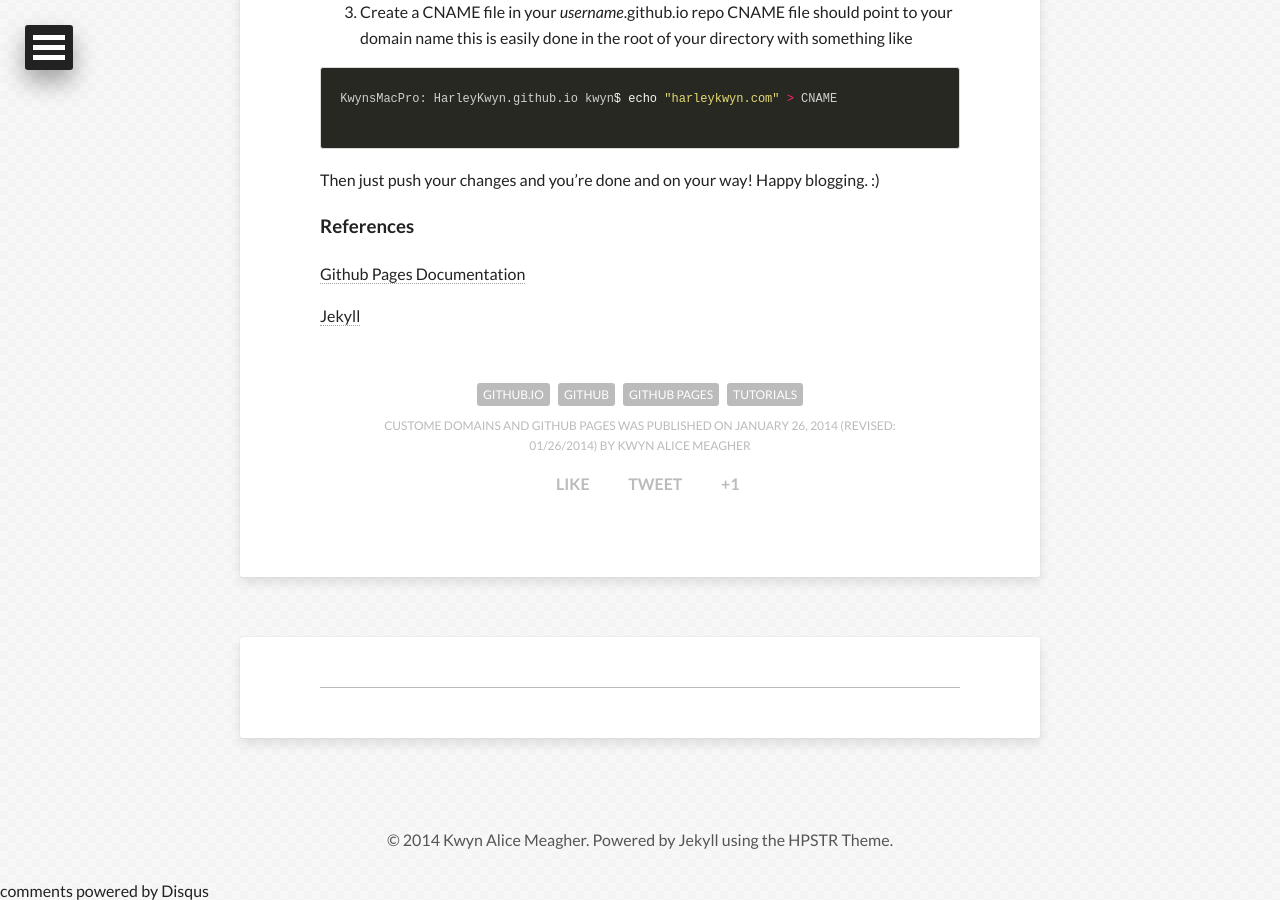
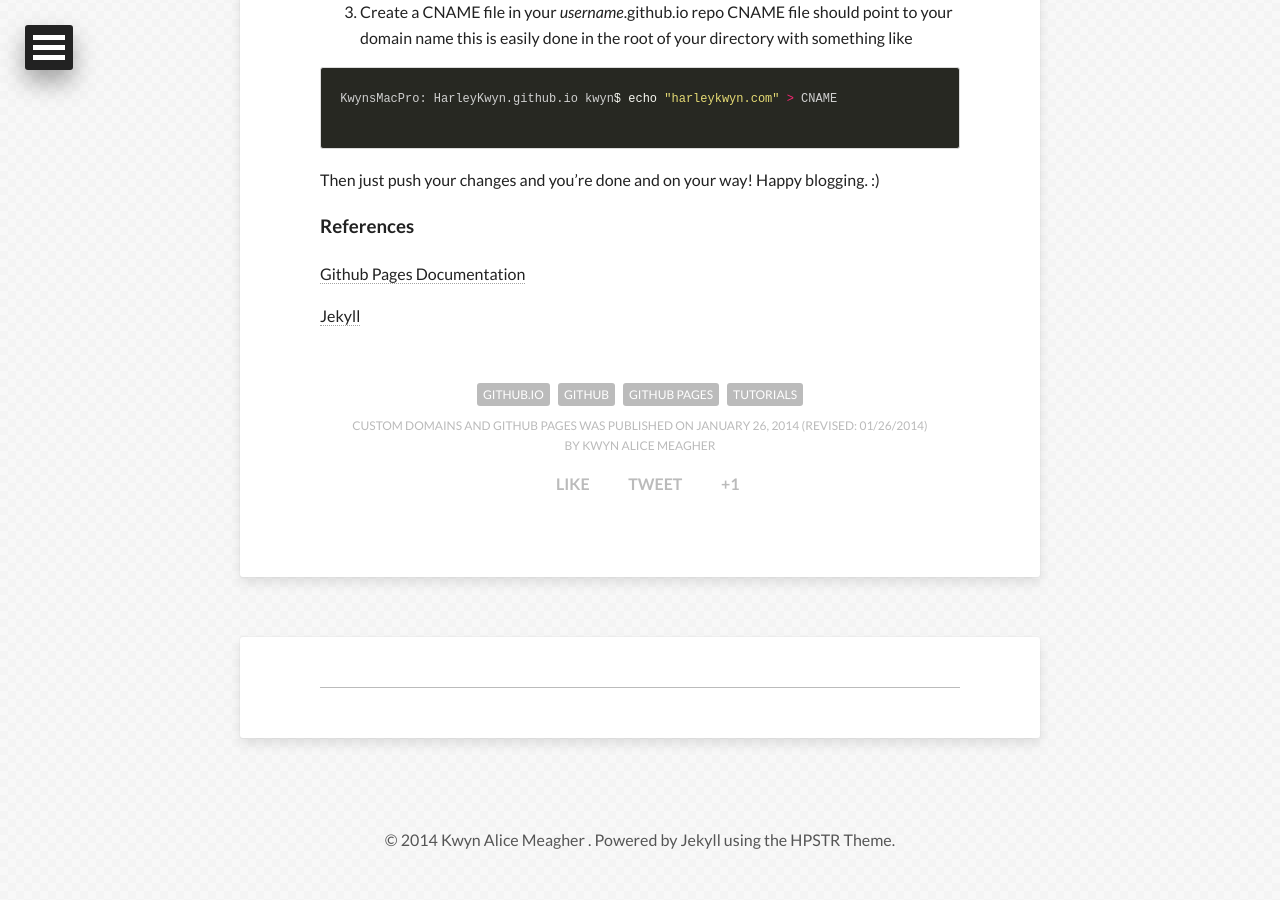
Before and after one commit to Eduardo-Cabrera/HarleyKwyn.github.io, a Jekyll site: the page built from _posts/2014-01-26-github-pages-custom-domain-setup.md, in a window 1280 px wide and 900 px high, scrolled down 1197 px. Built offline with Jekyll 4.4.1, drawn with Linux system fonts in a browser that asks for light colours; nearby versions of some CDN libraries; comment, search, counter and statistics services are not loaded; some of the changed text lies outside the part shown.

Commit message:
Polishing some things up and Google+

```diff
--- a/_config.yml
+++ b/_config.yml
@@ -1,4 +1,4 @@
-title:            Harley Kwyn
+title:            Harley Kwyn Hacking
 description:      Hacking ALL the things
 disqus_shortname:
 #Your site's domain goes here. Leave localhost server or blank when working locally.
--- a/_includes/disqus_comments.html
+++ b/_includes/disqus_comments.html
@@ -1,21 +1,23 @@
 <script type="text/javascript">
-    /* * * CONFIGURATION VARIABLES: EDIT BEFORE PASTING INTO YOUR WEBPAGE * * */
-    var disqus_shortname = '{{ site.disqus_shortname }}'; // required: replace example with your forum shortname
+    // /* * * CONFIGURATION VARIABLES: EDIT BEFORE PASTING INTO YOUR WEBPAGE * * */
+    // var disqus_shortname = '{{ site.disqus_shortname }}'; // required: replace example with your forum shortname
 
-    /* * * DON'T EDIT BELOW THIS LINE * * */
-    (function() {
-        var dsq = document.createElement('script'); dsq.type = 'text/javascript'; dsq.async = true;
-        dsq.src = '//' + disqus_shortname + '.disqus.com/embed.js';
-        (document.getElementsByTagName('head')[0] || document.getElementsByTagName('body')[0]).appendChild(dsq);
-    })();
+    // /* * * DON'T EDIT BELOW THIS LINE * * */
+    // (function() {
+    //     var dsq = document.createElement('script'); dsq.type = 'text/javascript'; dsq.async = true;
+    //     dsq.src = '//' + disqus_shortname + '.disqus.com/embed.js';
+    //     (document.getElementsByTagName('head')[0] || document.getElementsByTagName('body')[0]).appendChild(dsq);
+    // })();
 
-    /* * * DON'T EDIT BELOW THIS LINE * * */
-    (function () {
-        var s = document.createElement('script'); s.async = true;
-        s.type = 'text/javascript';
-        s.src = '//' + disqus_shortname + '.disqus.com/count.js';
-        (document.getElementsByTagName('HEAD')[0] || document.getElementsByTagName('BODY')[0]).appendChild(s);
-    }());
+    // /* * * DON'T EDIT BELOW THIS LINE * * */
+    // (function () {
+    //     var s = document.createElement('script'); s.async = true;
+    //     s.type = 'text/javascript';
+    //     s.src = '//' + disqus_shortname + '.disqus.com/count.js';
+    //     (document.getElementsByTagName('HEAD')[0] || document.getElementsByTagName('BODY')[0]).appendChild(s);
+    // }());
+
 </script>
-<noscript>Please enable JavaScript to view the <a href="http://disqus.com/?ref_noscript">comments powered by Disqus.</a></noscript>
+<!-- <noscript>Please enable JavaScript to view the <a href="http://disqus.com/?ref_noscript">comments powered by Disqus.</a></noscript>
 <a href="http://disqus.com" class="dsq-brlink">comments powered by <span class="logo-disqus">Disqus</span></a>
+ -->
--- a/_includes/footer.html
+++ b/_includes/footer.html
@@ -1 +1 @@
-<span>&copy; {{ site.time | date: '%Y' }} {{ site.owner.name }}. Powered by <a href="http://jekyllrb.com">Jekyll</a> using the <a href="http://mademistakes.com/">HPSTR Theme</a>.</span>
+<span>&copy; {{ site.time | date: '%Y' }} <a href="https://plus.google.com/+KwynMeagher?rel=author"> {{ site.owner.name }} </a>. Powered by <a href="http://jekyllrb.com">Jekyll</a> using the <a href="http://mademistakes.com/">HPSTR Theme</a>. </span>
--- a/_layouts/post.html
+++ b/_layouts/post.html
@@ -5,6 +5,7 @@
 <!--[if gt IE 8]><!--> <html class="no-js" lang="en"><!--<![endif]-->
 <head>
 {% include head.html %}
+<script src="https://apis.google.com/js/plusone.js"></script>
 </head>
 
 <body id="post" {% if page.image.feature %}class="feature"{% endif %}>
@@ -45,10 +46,20 @@
             <li class="twitter"><a href="https://twitter.com/intent/tweet?text={{ site.url }}{{ page.url }}" title="Share on Twitter"><span class="count"><i class="icon-twitter-sign"></i> Tweet</span></a></li>
             <li class="googleplus"><a href="https://plus.google.com/share?url={{ site.url }}{{ page.url }}" title="Share on Google Plus"><span class="count"><i class="icon-google-plus-sign"></i> +1</span></a></li>
           </ul>
+          <!-- google comment attempted to be added here attempt -->
+          <div id="comments"></div>
+          <script>
+                gapi.comments.render('comments', {
+                href: window.location,
+                width: '624',
+                first_party_property: 'BLOGGER',
+                view_type: 'FILTERED_POSTMOD'
+            });
+          </script>
         </div><!-- /.social-share -->{% endif %}
+
       </footer>
     </div><!-- /.entry-content -->
-    {% if site.disqus_shortname and page.comments %}<section id="disqus_thread"></section><!-- /#disqus_thread -->{% endif %}
     {% if site.related_posts.size %}
     <div class="read-more">
       {% for post in site.related_posts limit:1 %}
--- a/_posts/2014-01-26-github-pages-custom-domain-setup.md
+++ b/_posts/2014-01-26-github-pages-custom-domain-setup.md
@@ -1,6 +1,6 @@
 ---
 layout: post
-title: Custome domains and github pages
+title: Custom domains and github pages
 description: "How to setup your custom domain with your github.io page you've worked so hard on."
 modified: 2014-01-26
 tags: [github.io, github, Github Pages, tutorials]
--- a/index.html
+++ b/index.html
@@ -1,6 +1,6 @@
 ---
 layout: post-index
-title: aka Kwyn Alice Meagher
+title: Kwyn Alice Meagher
 description: "Describe this nonsense."
 tags: [JavaScript, Web Development, Software Development, Full Stack, blog]
 image:
```
Also changed, not shown: 11 other files.
